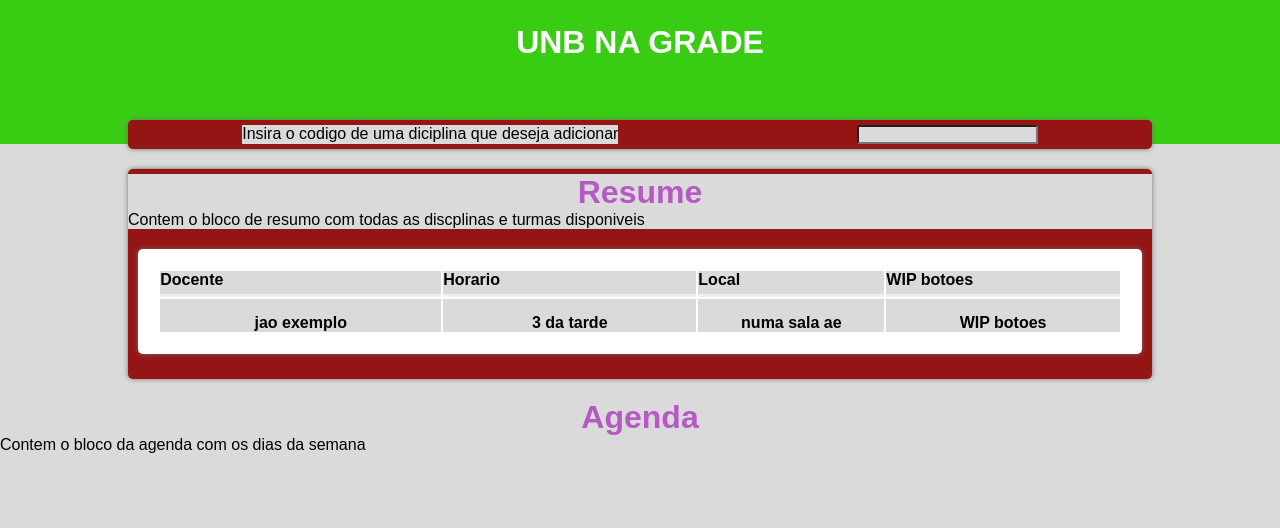
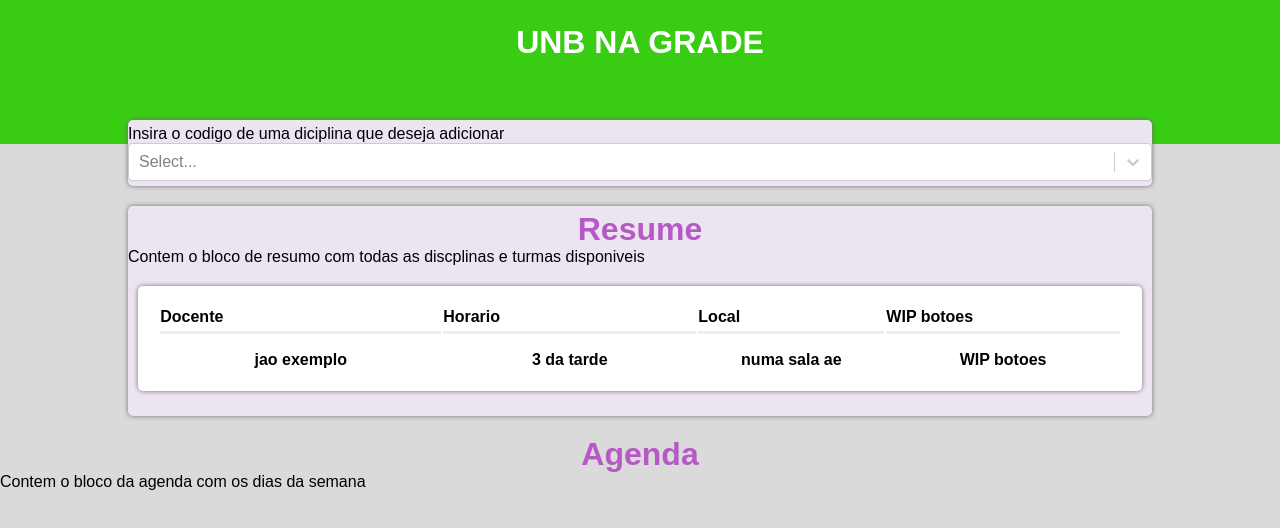
Before and after one commit to l-ricardo/UnBNaGrade, a Next.js app in the folder application/: page / in a window 1280 px wide. Shown: the top 528 px of the page. Built offline with nearby package versions, Linux system fonts and the light colour scheme.

Commit message:
adicionando dropdown

```diff
--- a/application/package.json
+++ b/application/package.json
@@ -11,7 +11,8 @@
   "dependencies": {
     "next": "12.3.1",
     "react": "18.2.0",
-    "react-dom": "18.2.0"
+    "react-dom": "18.2.0",
+    "react-select": "^5.4.0"
   },
   "devDependencies": {
     "eslint": "8.24.0",
--- /dev/null
+++ b/application/src/components/Dropdown.jsx
@@ -0,0 +1,30 @@
+// import { useState } from "react"
+import Select from "react-select"
+import makeAnimated from "react-select/animated"
+
+// --------------------------------------------------
+// TODO: Tabela com proposito de testes
+
+const opcoes = [
+    { value: 'fga1234', label: 'Algoritimos' },
+    { value: 'fga0129', label: 'Calculo' },
+    { value: 'fga1492', label: 'Desenho Tecnico' },
+    { value: 'fga1924', label: 'Fisica' },
+    { value: 'fga1254', label: 'MecSol' },
+    { value: 'fga5892', label: 'Algebra' }
+  ]
+
+// --------------------------------------------------
+
+export default function CaixaSelecao(){
+    return (
+        <Select
+        components={makeAnimated()} // TODO: Esta causando um bug visual no primeiro item selecionado
+        options={opcoes}
+        isMulti
+        closeMenuOnSelect={false}
+        closeMenuOnScroll={true} // TODO: Checar se isso tem um usabilidade massa ou so é irritante
+        onChange={(item)=> localStorage.setItem('selecionados', JSON.stringify(item))} // Salva itens selecionados no localStorage
+        />
+    )
+}
--- a/application/src/components/Form.jsx
+++ b/application/src/components/Form.jsx
@@ -1,10 +1,11 @@
 import styles from "../styles/Form.module.css";
+import CaixaSelecao from "./Dropdown";
 
 export default function Form(){
     return (
     <div className={styles.caixote}>
         <label>Insira o codigo de uma diciplina que deseja adicionar</label>
-        <input type="text" />
+        <CaixaSelecao/>
     </div>
     )
 }
--- a/application/src/pages/index.jsx
+++ b/application/src/pages/index.jsx
@@ -2,7 +2,9 @@
 import Form from "../components/Form"; // Contem o formulario onde entraram as opções de disciplinas a se inscrever
 import Resume from "../components/Resume"; // Contem o bloco de resumo com todas as discplinas e turmas disponiveis
 import Agenda from "../components/Agenda"; // Contem o bloco da agenda com os dias da semana
-import styles from '../styles/Components.module.css'
+
+
+
 
 export default function Home() {
   return (
--- a/application/src/styles/Form.module.css
+++ b/application/src/styles/Form.module.css
@@ -3,12 +3,12 @@
     max-width: 1024px;
     margin: 20px auto;
     width: 90%;
-    background-color:#951515;
+    background-color:#ede4f2;
     box-shadow: 0px 0px 5px #776c6c;
     border-radius: 5px;
     padding: 5px 0px;
     justify-content: space-around;
-    display: flex;
+    /* display: flex; */
     gap: 10px;
     margin-top: -3vh;
 
--- a/application/src/styles/Resume.module.css
+++ b/application/src/styles/Resume.module.css
@@ -3,7 +3,7 @@
     max-width: 1024px;
     margin: 20px auto;
     width: 90%;
-    background-color: #951515;
+    background-color: #ede4f2;
     box-shadow: 0px 0px 5px #776c6c;
     border-radius: 5px;
     padding: 5px 0px;
--- a/application/src/styles/globals.css
+++ b/application/src/styles/globals.css
@@ -1,11 +1,11 @@
 * {
-  background-color: #dadada;
   margin: 0;
   padding: 0;
 }
 
 html,
 body {
+  background-color: #dadada;
   font-family: 'Poppins', Sans-Serif;
 }
 
```
Also changed, not shown: 1 other file (tests, documents, lock files or other folders).
